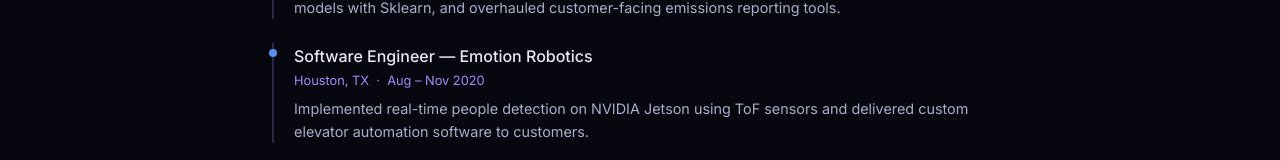
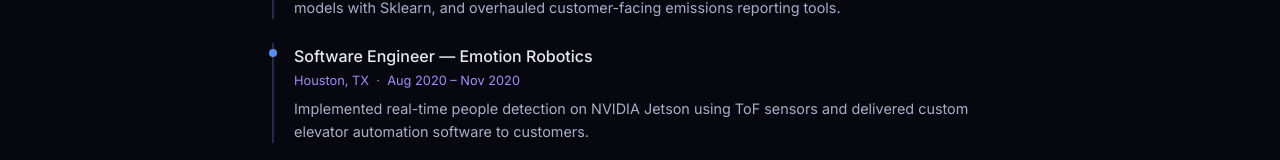
Before and after one commit to markcminton/minton-astro, a Next.js app: page /about in a window 1280 px wide. Shown: the part 609-769 px from the top of the page. Built offline with nearby package versions, Linux system fonts and the light colour scheme.

Commit message:
Update employment dates format for clarity

```diff
--- a/src/app/about/page.jsx
+++ b/src/app/about/page.jsx
@@ -37,7 +37,7 @@ export default function AboutPage() {
           </div>
           <div className="timeline-item">
             <h3>Software Engineer — Emotion Robotics</h3>
-            <div className="tl-meta">Houston, TX &nbsp;·&nbsp; Aug – Nov 2020</div>
+            <div className="tl-meta">Houston, TX &nbsp;·&nbsp; Aug 2020 – Nov 2020</div>
             <p>
               Implemented real-time people detection on NVIDIA Jetson using ToF sensors and
               delivered custom elevator automation software to customers.
```
